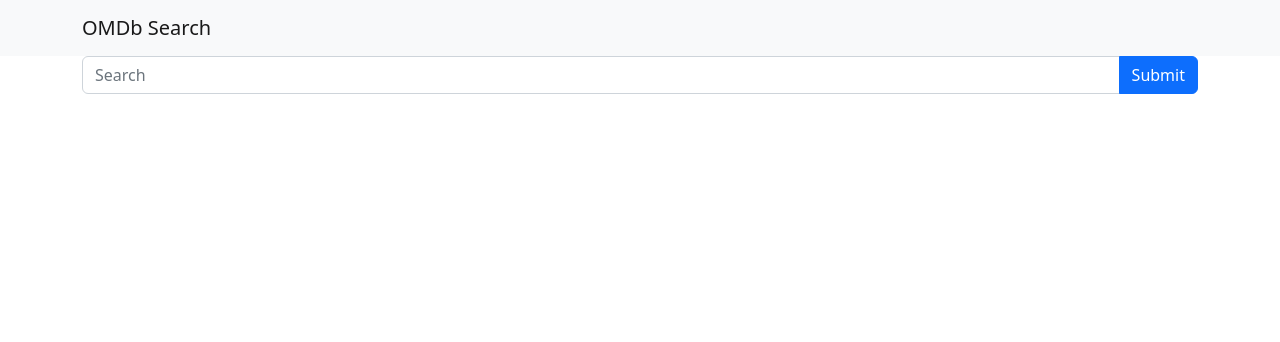
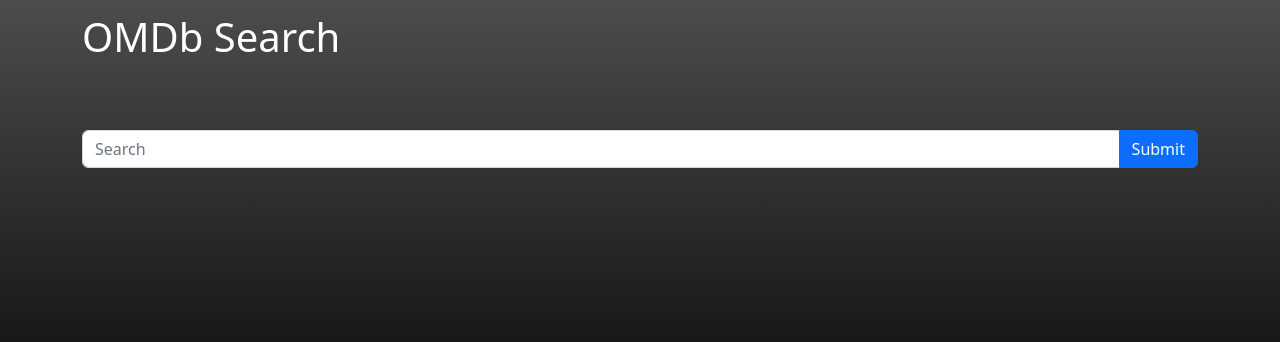
Before and after one commit to BarryPercy/omdbai-app-frontend, a React (Create React App) app: page / in a window 1280 px wide. Shown: the top 342 px of the page. Built offline with nearby package versions, Linux system fonts and the light colour scheme.

Commit message:
Added styling to front end

```diff
--- a/src/App.css
+++ b/src/App.css
@@ -1,38 +1,5 @@
-.App {
-  text-align: center;
+body{
+  background: rgb(76,76,74);
+  background: linear-gradient(180deg, rgba(76,76,74,1) 0%, rgba(18,18,18,1) 48%);
+  background-attachment: fixed;
 }
-
-.App-logo {
-  height: 40vmin;
-  pointer-events: none;
-}
-
-@media (prefers-reduced-motion: no-preference) {
-  .App-logo {
-    animation: App-logo-spin infinite 20s linear;
-  }
-}
-
-.App-header {
-  background-color: #282c34;
-  min-height: 100vh;
-  display: flex;
-  flex-direction: column;
-  align-items: center;
-  justify-content: center;
-  font-size: calc(10px + 2vmin);
-  color: white;
-}
-
-.App-link {
-  color: #61dafb;
-}
-
-@keyframes App-logo-spin {
-  from {
-    transform: rotate(0deg);
-  }
-  to {
-    transform: rotate(360deg);
-  }
-}
--- a/src/components/SearchBar.tsx
+++ b/src/components/SearchBar.tsx
@@ -12,7 +12,7 @@
         setSearchValue("")
     }
     return(
-        <Form onSubmit={handleSubmit}>
+        <Form onSubmit={handleSubmit} className="mt-5">
             <InputGroup className="mb-3">
                 <Form.Control
                     placeholder="Search"
--- a/src/components/TopBar.tsx
+++ b/src/components/TopBar.tsx
@@ -2,9 +2,9 @@
 
 const TopBar = () =>{
     return(
-        <Navbar bg="light" expand="lg">
+        <Navbar expand="lg">
             <Container>
-                <Navbar.Brand href="/">OMDb Search</Navbar.Brand>
+                <Navbar.Brand href="/" className="text-white"><h1>OMDb Search</h1></Navbar.Brand>
             </Container>
         </Navbar>
     )
```
Also changed, not shown: src/components/movies/MovieDetails.tsx (+1 -1 lines).
